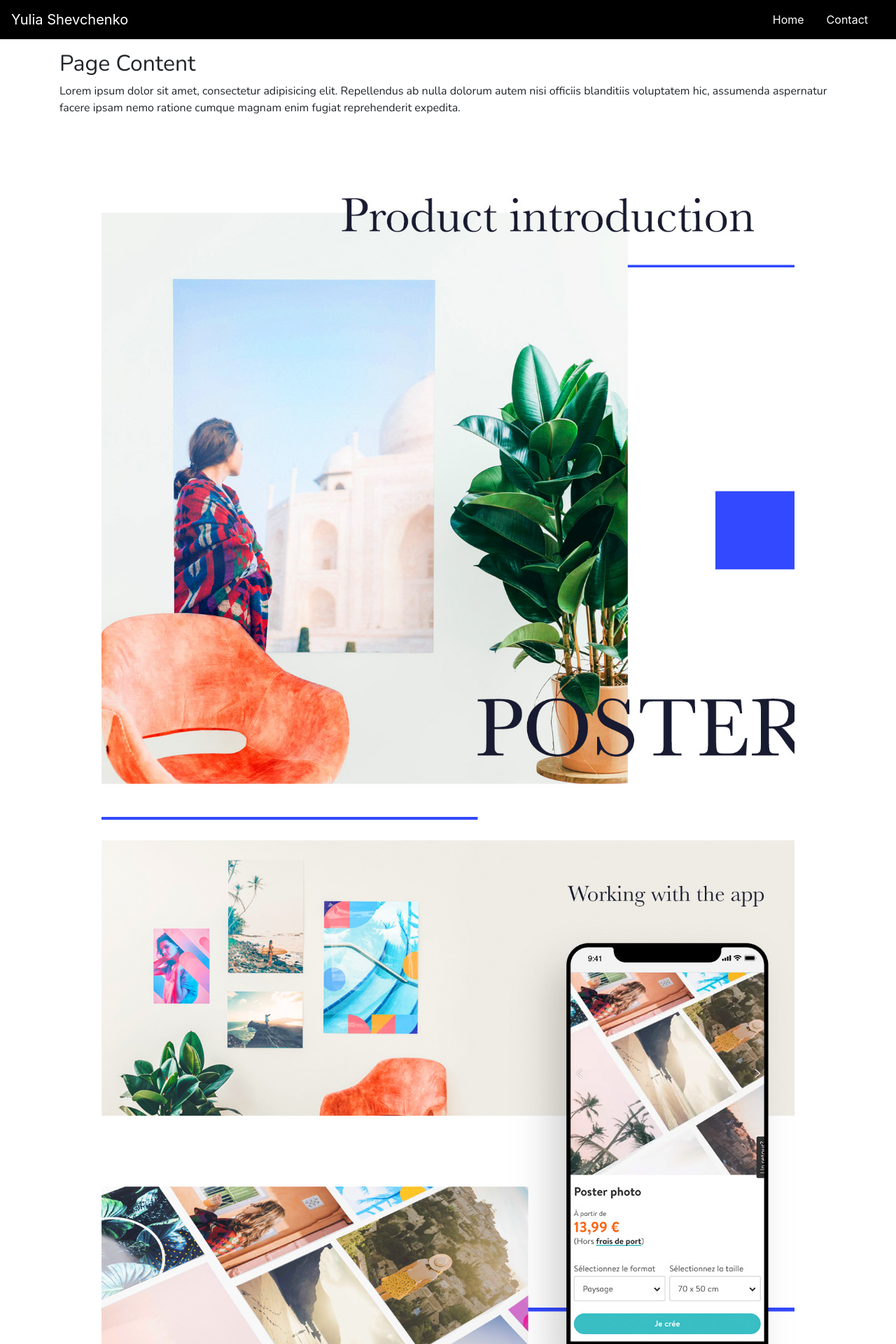
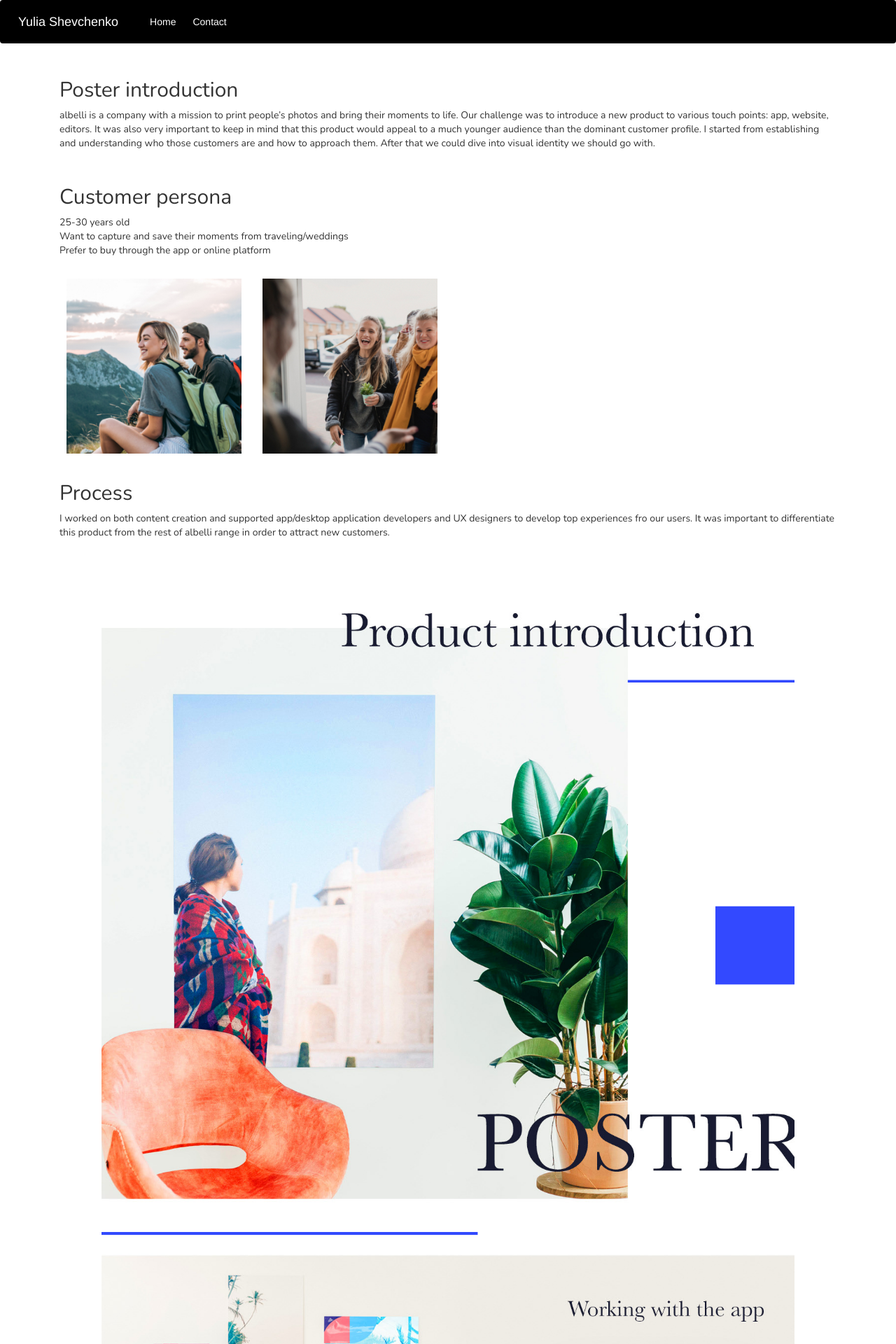
Before and after one commit to sathyanmurugan/yuliadesigns, a Flask app: page /project in a window 1280 px wide. Shown: the top 1920 px of the page at 70% size. Run offline with Flask 2, Linux system fonts and the light colour scheme; some libraries are stand-ins or nearby versions.

Commit message:
projects

```diff
--- a/templates/project.html
+++ b/templates/project.html
@@ -7,15 +7,57 @@
 
 <div id="project_page">
  <section class="py-3">
-    <h2 class="font-weight-light">Page Content</h2>
-    <p>Lorem ipsum dolor sit amet, consectetur adipisicing elit. Repellendus ab nulla dolorum autem nisi officiis blanditiis voluptatem hic, assumenda aspernatur facere ipsam nemo ratione cumque magnam enim fugiat reprehenderit expedita.</p>
+    <h2 class="font-weight-light">Poster introduction</h2>
+    <p>albelli is a company with a mission to print people’s photos and bring their moments to life. Our challenge was to introduce a new product to various touch points: app, website, editors. It was also very important to keep in mind that this product would appeal to a much younger audience than the dominant customer profile. I started from establishing and understanding who those customers are and how to approach them. After that we could dive into visual identity we should go with.
+</p>
+
+</section>
+</div>
+
+<div id="project_page">
+ <section class="py-3">
+    <h2 class="font-weight-light">Customer persona</h2>
+    <p>25-30 years old<br>
+       Want to capture and save their moments from traveling/weddings<br>
+       Prefer to buy through the app or online platform
+    </p>
+</section>
+</div>
+</div>
+
+<div class="container">
+
+<div class="row">
+  <div class="col-xs-3 col-sm-3 col-md-3 col-lg-3">
+    <div class="img">
+    <img src="../static/projects/persona1.jpg" class="img-fluid">
   </div>
+  </div>
+
+
+<div class="col-xs-3 col-sm-3 col-md-3 col-lg-3">
+    <div class="img">
+    <img src="../static/projects/persona2.jpg" class="img-fluid">
+  </div>
+  </div>
+ </div>
+</div>
+
+<div class="container">
+<div id="project_page">
+ <section class="py-3">
+    <h2 class="font-weight-light">Process</h2>
+    <p>I worked on both content creation and supported app/desktop application developers and UX designers to develop top experiences fro our users. It was important to differentiate this product from the rest of albelli range in order to attract new customers.</p>
 </section>
+</div>
 </div>
 
 <div class="row">
 <img src="../static/projects/poster.jpg" class="img-responsive" alt="Responsive image">
 </div>
+
+
+
  </body>
 
 {% endblock %}
```
Also changed, not shown: static/projects/persona1.jpg (added), static/projects/persona2.jpg (added).
